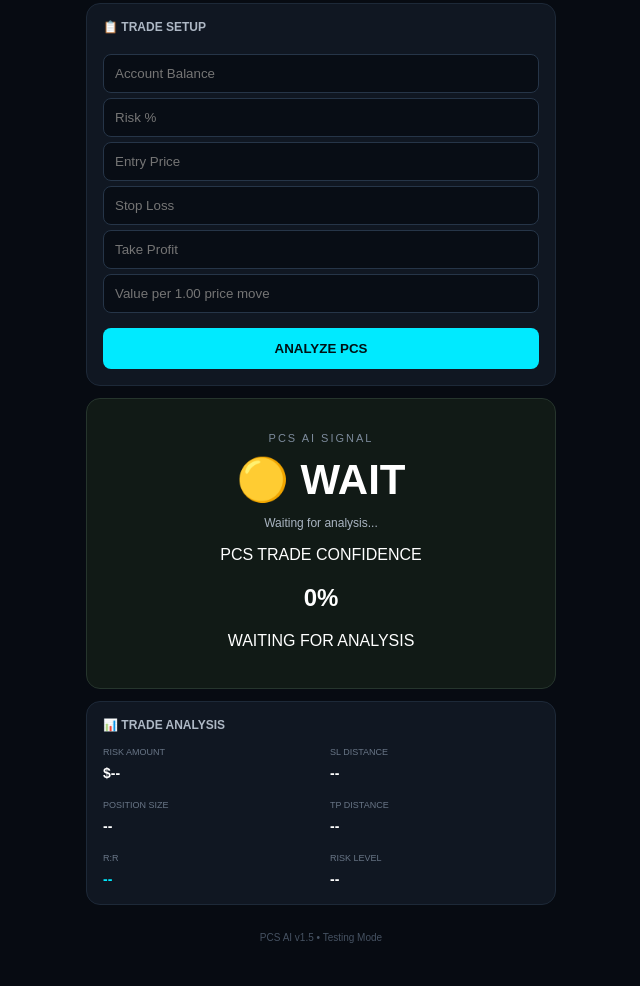
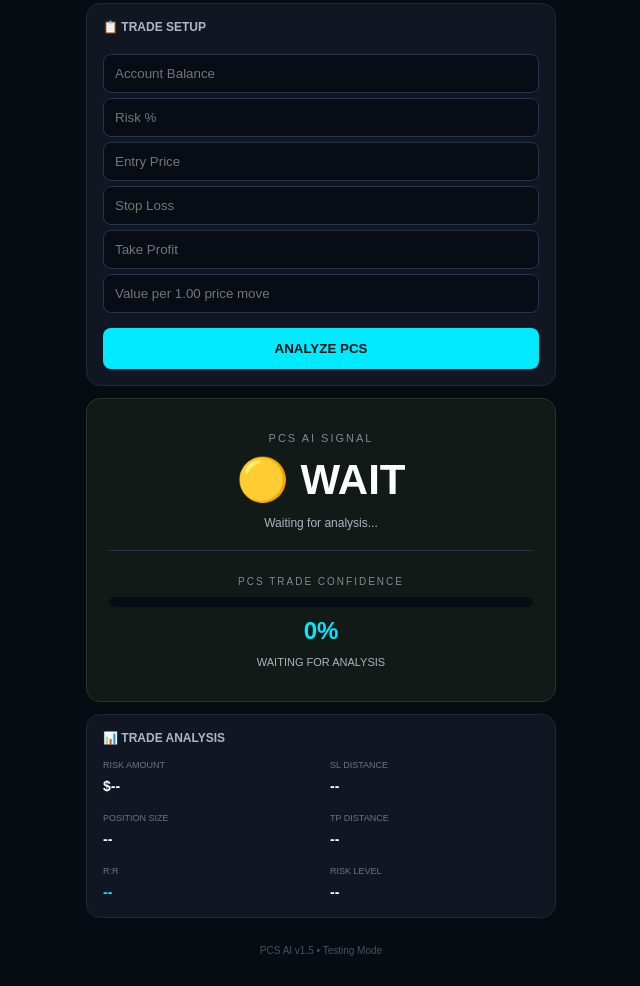
Before and after one commit to Ayomide24-fx/PCS-AI, a plain HTML site: page index.html in a window 1280 px wide. Shown: the part 551-1537 px from the top of the page, without its empty margins (319-959 px from the left). Drawn offline with Linux system fonts and the light colour scheme; a script that the page names is missing.

Commit message:
Add bearish class and confidence styles to CSS

```diff
--- a/style.css
+++ b/style.css
@@ -99,6 +99,10 @@ strong {
     color: #00ff88;
 }
 
+.bearish {
+    color: #ff4d6d;
+}
+
 label {
     display: block;
     text-align: left;
@@ -116,6 +120,12 @@ select {
     color: white;
     border: 1px solid #263548;
     border-radius: 8px;
+    outline: none;
+}
+
+input:focus,
+select:focus {
+    border-color: #00eaff;
 }
 
 button {
@@ -128,6 +138,10 @@ button {
     border-radius: 8px;
     font-weight: bold;
     cursor: pointer;
+}
+
+button:active {
+    transform: scale(0.98);
 }
 
 .signal-panel {
@@ -156,6 +170,50 @@ button {
     font-size: 12px;
 }
 
+
+/* CONFIDENCE */
+
+.confidence-box {
+    margin-top: 20px;
+    padding-top: 15px;
+    border-top: 1px solid #263548;
+}
+
+.confidence-title {
+    color: #7d8b9c;
+    font-size: 10px;
+    letter-spacing: 2px;
+}
+
+.confidence-bar {
+    width: 100%;
+    height: 10px;
+    background: #080d15;
+    border-radius: 10px;
+    overflow: hidden;
+    margin-top: 10px;
+}
+
+.confidence-fill {
+    width: 0%;
+    height: 100%;
+    background: #00ff88;
+    transition: width 0.4s ease;
+}
+
+#confidenceValue {
+    color: #00eaff;
+    margin: 10px 0 5px;
+}
+
+#confidenceStatus {
+    color: #aab5c2;
+    font-size: 11px;
+}
+
+
+/* TRADE GRID */
+
 .trade-grid {
     display: grid;
     grid-template-columns: 1fr 1fr;
@@ -171,4 +229,4 @@ footer {
     color: #465262;
     font-size: 10px;
     padding: 15px;
-  }
+}
```
